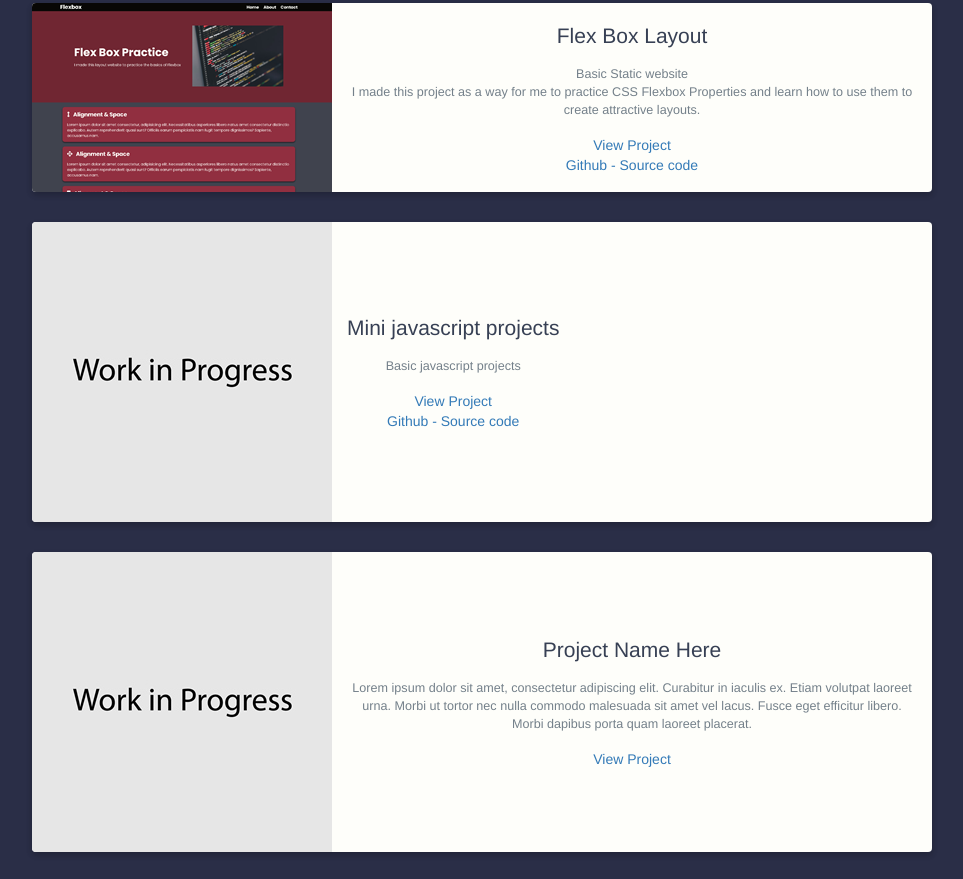
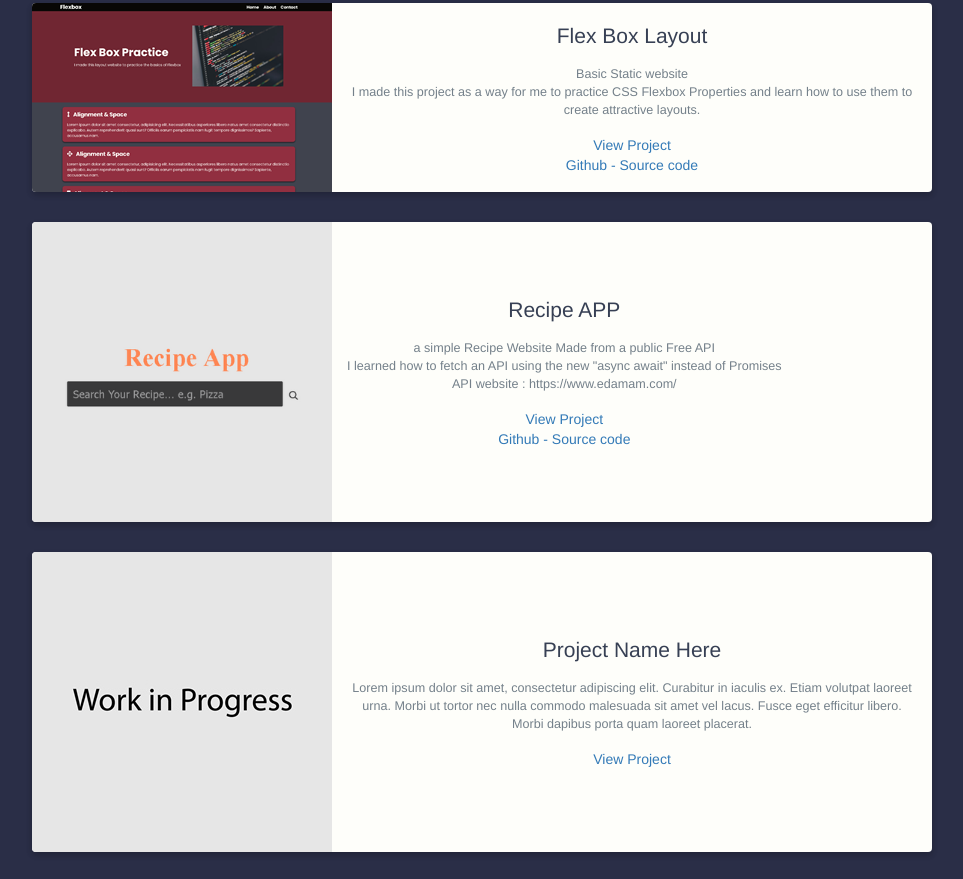
Before and after one commit to AmineTamar/Aminetamar.github.io, a website: page index.html in a window 1280 px wide. Shown: the part 2969-3848 px from the top of the page, without its empty margins (158-1121 px from the left). Drawn offline with nearby package versions, Linux system fonts and the light colour scheme.

Commit message:
added new project ''Recipe app"

```diff
--- a/index.html
+++ b/index.html
@@ -233,34 +233,28 @@ I programmed the "Burger Menu" and made sure the videos played properly using ja
                         <a href="https://github.com/AmineTamar/Flex-box-Practice" target="_blank" rel="noopener noreferrer">Github - Source code</a>
                     </div>
                     <!-- End .project-info -->
-                </div>
-                <div class="project shadow-large">
-                    <div class="project-image">
-                        <img src="images/project.jpg" />
-                    </div>
-                    <!-- End .project-image -->
-                    <div class="project-info">
-                        <h3>Mini javascript projects</h3>
-                        <p>
-                            Basic javascript projects                       </p>
-                        <a href="https://mini-javascript-projects.netlify.app/" target="_blank" rel="noopener noreferrer">View Project</a>
-                        <br>
-                        <a href="https://github.com/AmineTamar/Mini-Javascript-projects" target="_blank" rel="noopener noreferrer">Github - Source code</a>
-                    </div>
+
+
+
                     <!-- End .project-info -->
                 </div>
                 <!-- End .project -->
                 <div class="project shadow-large">
                     <div class="project-image">
-                        <img src="images/project.jpg" />
+                        <img src="images/Recipe App img.png" />
                     </div>
                     <!-- End .project-image -->
                     <div class="project-info">
-                        <h3>Project Name Here</h3>
+                        <h3>Recipe APP</h3>
                         <p>
-                            Lorem ipsum dolor sit amet, consectetur adipiscing elit. Curabitur in iaculis ex. Etiam volutpat laoreet urna. Morbi ut tortor nec nulla commodo malesuada sit amet vel lacus. Fusce eget efficitur libero. Morbi dapibus porta quam laoreet placerat.
+                           a simple Recipe Website Made from a public Free API </br>
+                           I learned how to fetch an API using the new "async await" instead of Promises </br>
+                           API website : https://www.edamam.com/
+
                         </p>
-                        <a href="#">View Project</a>
+                        <a target="_blank" href="https://recipe-app-111.netlify.app/">View Project</a>
+                        <br>
+                        <a href="https://github.com/AmineTamar/Recipe-App" target="_blank" rel="noopener noreferrer">Github - Source code</a>
                     </div>
                     <!-- End .project-info -->
 
```
Also changed, not shown: images/Recipe App img.png (added).
